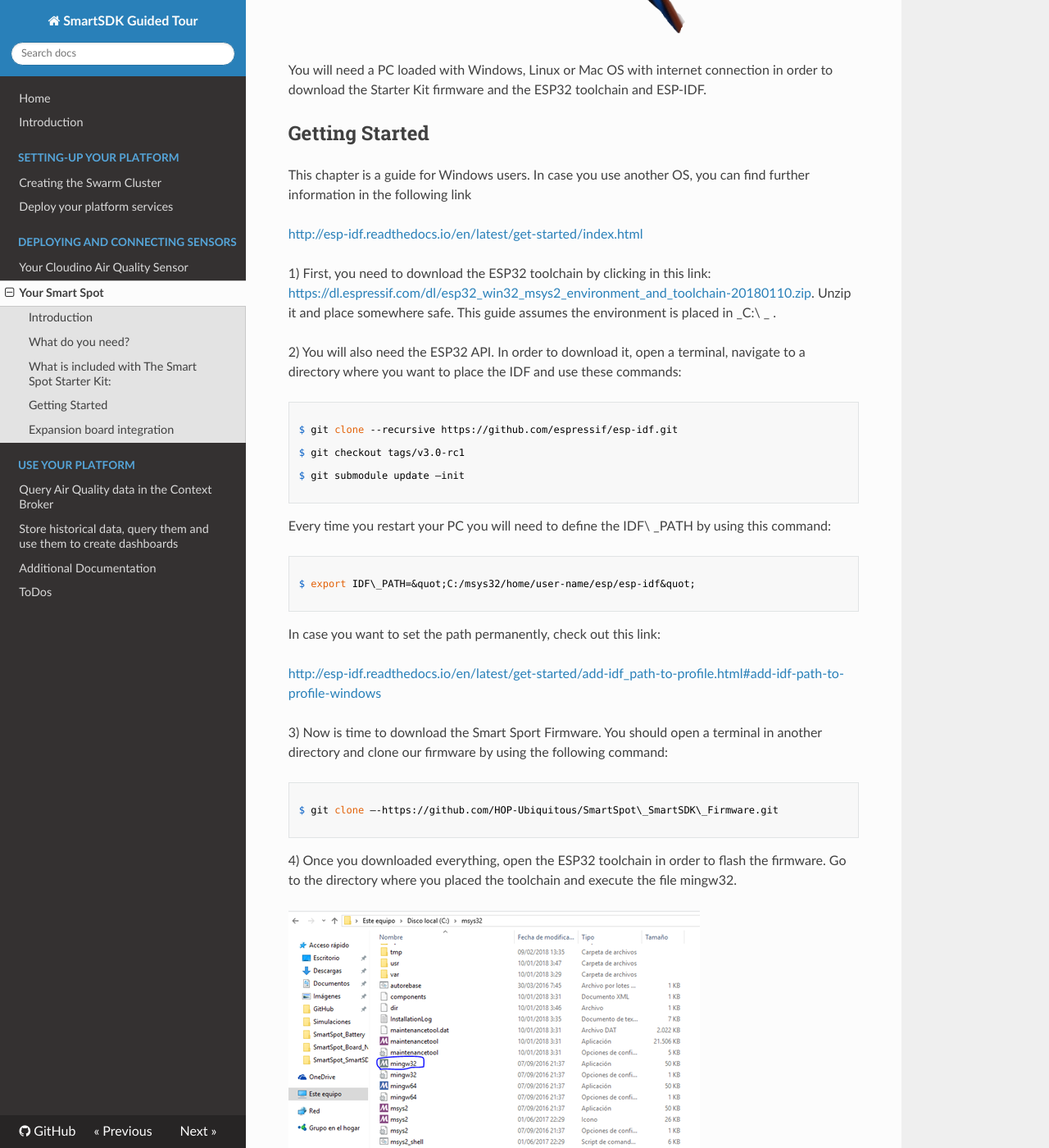
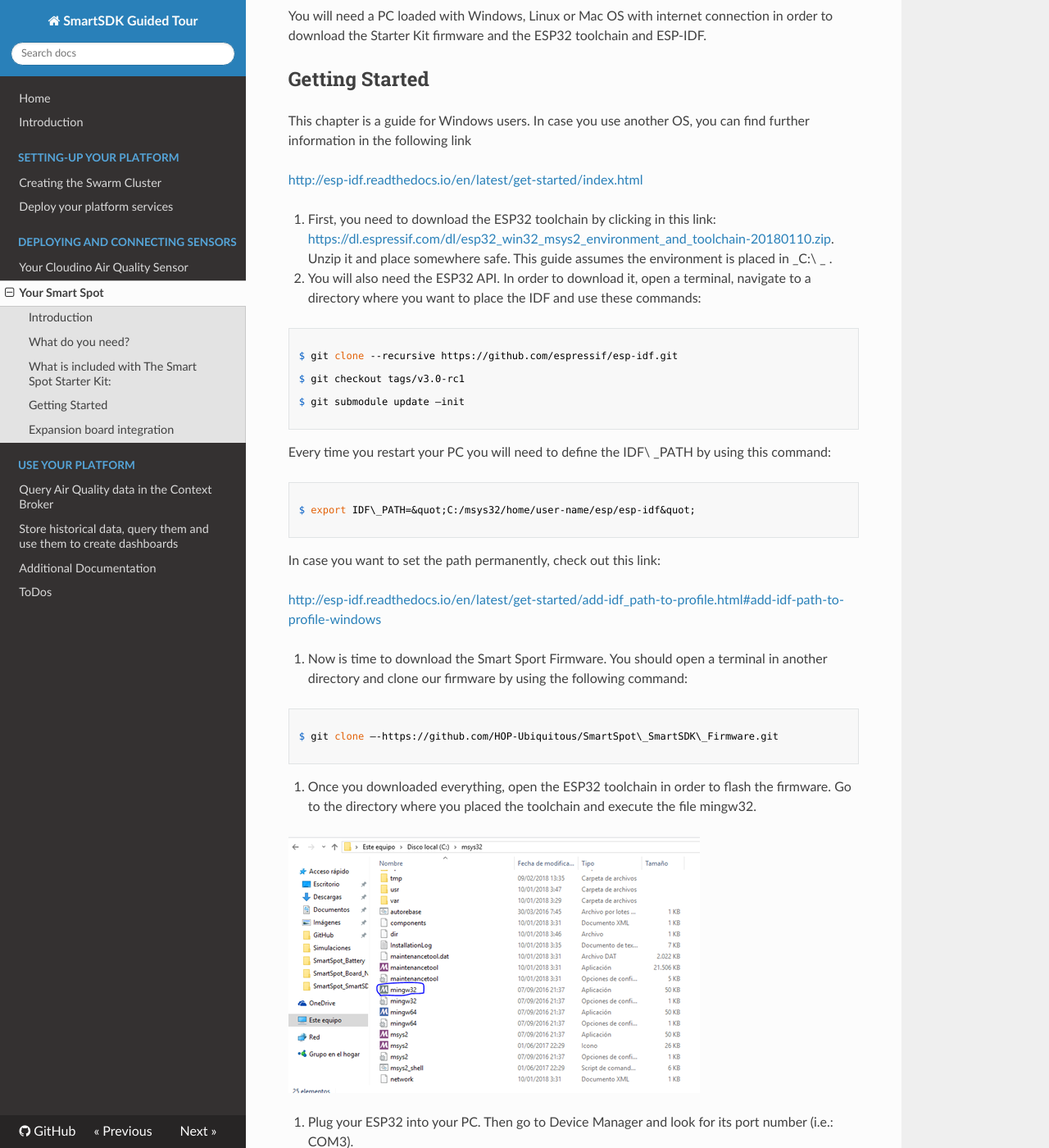
Before and after one commit to smartsdk/guided-tour, an MkDocs documentation site: the page built from docs/sensors/smartspot.md, in a window 1280 px wide and 1400 px high, scrolled down 2477 px. Shown: the whole window at 82% size. Built offline with MkDocs 1.6.1, drawn with Linux system fonts in a browser that asks for light colours; nearby versions of some CDN libraries; comment, search, counter and statistics services are not loaded; old or Windows-style settings are respelled for this version of MkDocs; some of the changed text lies outside the part shown.

Commit message:
update smartspot.md
Fixed part of the document Version 2

```diff
--- a/docs/sensors/smartspot.md
+++ b/docs/sensors/smartspot.md
@@ -31,52 +31,50 @@ detecting people with smartphone WiFi switched-on.
 
 ## What is included with The Smart Spot Starter Kit:
 
-1. ESP32 DevKitC.
+   1. ESP32 DevKitC.
 
-![ESP32 DevKitc](./images/ESP32-DevKitC.png)
+      ![ESP32 DevKitc ](./images/ESP32-DevKitC.png)
 
-2. Starter Kit firmware
+   2. Starter Kit firmware
+      * Physical Web
+      * Crowd Monitoring
+      * LwM2M server
+      * Integration with I2C sensor
+      * GPIO driver
 
- 	* Physical Web
- 	* Crowd Monitoring
- 	* LwM2M server
- 	* Integration with I2C sensor
- 	* GPIO driver
+   3. Expansion Board:
+      * Temperature, Humidity and Pressure Sensor.
+      * Accelerometer and Gyroscope.
+      * Luminosity Sensor
+      * RGB led
+      * GPIO Led
 
-3. Expansion Board:
+   4. Micro USB Cable
+   5. Smart Spot Air Quality Expansion Board
+   6. I2C Cable
 
- 	* Temperature, Humidity and Pressure Sensor.
-	* Accelerometer and Gyroscope.
-	* Luminosity Sensor
-	* RGB led
-	* GPIO Led
+      ![I2C Cable](./images/I2C.png)
 
-4. Micro USB Cable
-5. Smart Spot Air Quality Expansion Board
-6. I2C Cable
+   7. 4 x Gas Sensors:
+     * Sulfur Dioxide (Red).
+     * Ozone + Nitrogen Dioxide (Yellow).
+     * Carbon Monoxide (Green).
+     * Nitrogen Dioxide (Orange).
 
-![I2C Cable](./images/I2C.png)
-
-7. 4 x Gas Sensors:
- 	* Sulfur Dioxide (Red).
- 	* Ozone + Nitrogen Dioxide (Yellow).
- 	* Carbon Monoxide (Green).
- 	* Nitrogen Dioxide (Orange).
-
-![Gas Sensor](./images/sensor.png)
+       ![Gas Sensor](./images/sensor.png)
 
 You will need a PC loaded with Windows, Linux or Mac OS with internet connection in order to download the Starter Kit firmware and the ESP32 toolchain and ESP-IDF.
 
-## **Getting Started**
+## Getting Started
 
 This chapter is a guide for Windows users. In case you use another OS, you can find further information in the following link
 
 [http://esp-idf.readthedocs.io/en/latest/get-started/index.html](http://esp-idf.readthedocs.io/en/latest/get-started/index.html)
 
 
-1) First, you need to download the ESP32 toolchain by clicking in this link: [https://dl.espressif.com/dl/esp32\_win32\_msys2\_environment\_and\_toolchain-20180110.zip](https://dl.espressif.com/dl/esp32_win32_msys2_environment_and_toolchain-20180110.zip). Unzip it and place somewhere safe. This guide assumes the environment is placed in _C:\ _ .
+1. First, you need to download the ESP32 toolchain by clicking in this link: [https://dl.espressif.com/dl/esp32\_win32\_msys2\_environment\_and\_toolchain-20180110.zip](https://dl.espressif.com/dl/esp32_win32_msys2_environment_and_toolchain-20180110.zip). Unzip it and place somewhere safe. This guide assumes the environment is placed in _C:\ _ .
 
-2) You will also need the ESP32 API. In order to download it, open a terminal, navigate to a directory where you want to place the IDF and use these commands:
+2. You will also need the ESP32 API. In order to download it, open a terminal, navigate to a directory where you want to place the IDF and use these commands:
 
 ~~~
 
@@ -100,7 +98,7 @@ In case you want to set the path permanently, check out this link:
 
 [http://esp-idf.readthedocs.io/en/latest/get-started/add-idf\_path-to-profile.html#add-idf-path-to-profile-windows](http://esp-idf.readthedocs.io/en/latest/get-started/add-idf_path-to-profile.html#add-idf-path-to-profile-windows)
 
-3) Now is time to download the Smart Sport Firmware. You should open a terminal in another directory and clone our firmware by using the following command:
+3. Now is time to download the Smart Sport Firmware. You should open a terminal in another directory and clone our firmware by using the following command:
 
 ~~~
 
@@ -108,11 +106,11 @@ $ git clone –-https://github.com/HOP-Ubiquitous/SmartSpot\_SmartSDK\_Firmware.
 
 ~~~
 
-4) Once you downloaded everything, open the ESP32 toolchain in order to flash the firmware. Go to the directory where you placed the toolchain and execute the file mingw32.
+4. Once you downloaded everything, open the ESP32 toolchain in order to flash the firmware. Go to the directory where you placed the toolchain and execute the file mingw32.
 
 ![Directory](./images/directory.png)
 
-5) Plug your ESP32 into your PC. Then go to Device Manager and look for its port number (i.e.: COM3).
+5. Plug your ESP32 into your PC. Then go to Device Manager and look for its port number (i.e.: COM3).
 
 ![Device Manager](./images/device-manager.png)
 
@@ -120,7 +118,7 @@ You may have to download its driver in case you are not able to flash. Download
 
 [https://www.silabs.com/products/development-tools/software/usb-to-uart-bridge-vcp-drivers](https://www.silabs.com/products/development-tools/software/usb-to-uart-bridge-vcp-drivers)
 
-6) Copy the port and the directory of bootloader.bin, smartspot-esp32.bin, and partitions\_singleapp.bin. Replace it by the bolded words of the following command. Use it to flash the esp32.
+6. Copy the port and the directory of bootloader.bin, smartspot-esp32.bin, and partitions\_singleapp.bin. Replace it by the bolded words of the following command. Use it to flash the esp32.
 
 ~~~
 
@@ -134,7 +132,7 @@ $ python /c/Users/HOPU/GitHub/espidf/components/esptool\_py/esptool/esptool.py -
 
 A message like the one above should appear if you flashed the firmware successfully.
 
-## **Expansion board integration**
+## Expansion board integration
 
 This is a detailed list of the expansion board components:
 
@@ -155,7 +153,7 @@ The expansion board is completely plug and play. If you previously flashed the E
 
 ![Expansion board](./images/board.png)
 
-# **Gas Sensor Integration**
+# Gas Sensor Integration
 
 The idea is to connect the Smart Spot Starter Kit with the gas sensors. Between the available gases, we selected the most important to quantify the air quality (gases required by the OMS), the most interesting depending of the use cases but also interesting gases to carry out corrections in measures:
 
@@ -168,7 +166,7 @@ The idea is to connect the Smart Spot Starter Kit with the gas sensors. Between
 
 In order to carry out the connection between the expansion board and the Smart Spot Air Quality Expansion Board you only have to plug the i2c cable in both sides. You can use any i2c port you want since they all have the same behavior. Finally, plug the gas sensors in the i2c board.
 
-## **Register your Smart Spot in the IoT Agent**
+## Register your Smart Spot in the IoT Agent
 
 First, you need to create a WiFi AP with your smartphone for the first connection of the SmartSpot. Once you register in the IoT Agent, you can change the WiFi parameters. This are the default SSID and password:
 
```
